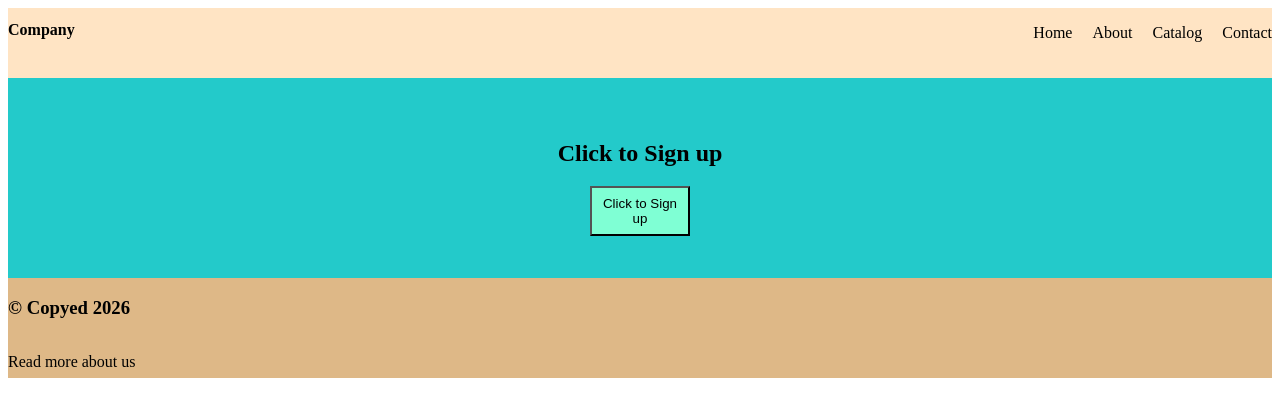
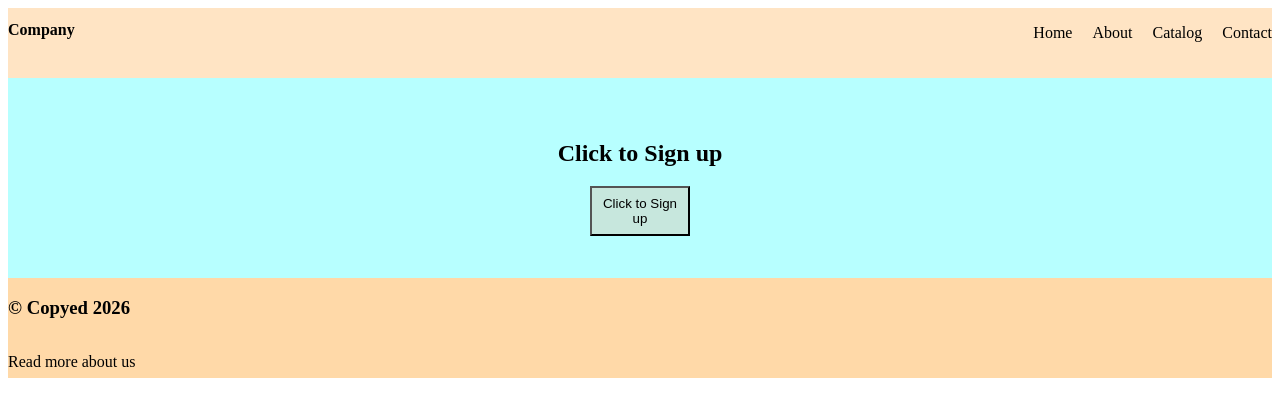
Before and after one commit to behruz1234-IT/gh-page, a plain HTML site: page index.html in a window 1280 px wide. Drawn offline with Linux system fonts and the light colour scheme.

Commit message:
Obnova is done

```diff
--- a/style.css
+++ b/style.css
@@ -32,7 +32,7 @@ ul{
     flex-direction: column;
     align-items: center;
     justify-content: center;
-    background-color: rgb(35, 202, 202);
+    background-color: rgb(183, 255, 255);
 }
 .box3{
      width: 100%;
@@ -45,14 +45,14 @@ ul{
 button{
     width: 100px;
     height: 50px;
-    background-color: aquamarine;
+    background-color: rgb(199, 231, 221);
     color: rgb(0, 0, 0);
 }
 
 footer{
     width: 100%;
     height: 100px;
-    background-color: burlywood;
+    background-color: rgb(255, 217, 168);
     display: flex;
     flex-direction: column;
     color: rgb(0, 0, 0);
```
